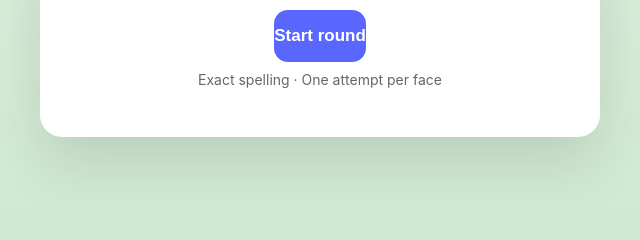
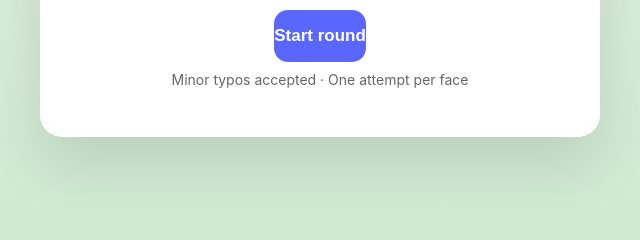
Before and after one commit to jmorgado23/nfl-recognition-game, a plain HTML site: page index.html in a window 1280 px wide. Shown: the part 389-629 px from the top of the page, 320-960 px from the left. Drawn offline with Linux system fonts and the light colour scheme; no server answers.

Commit message:
Update index.html

```diff
--- a/index.html
+++ b/index.html
@@ -231,7 +231,7 @@ button {
     <h1 id="siteTitle"></h1>
     <p id="siteSubtitle"></p>
     <button class="primary" onclick="startRound()">Start round</button>
-    <p class="small">Exact spelling · One attempt per face</p>
+    <p class="small">Minor typos accepted · One attempt per face</p>
   </div>
 
   <!-- GAME -->
```
